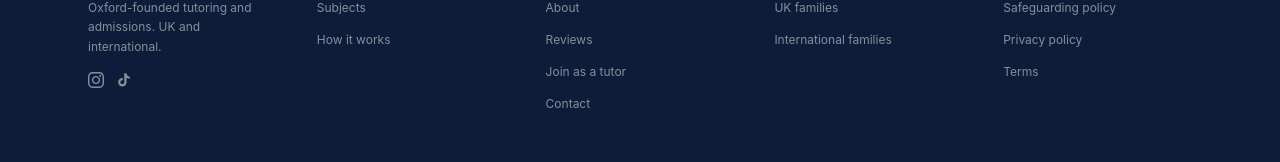
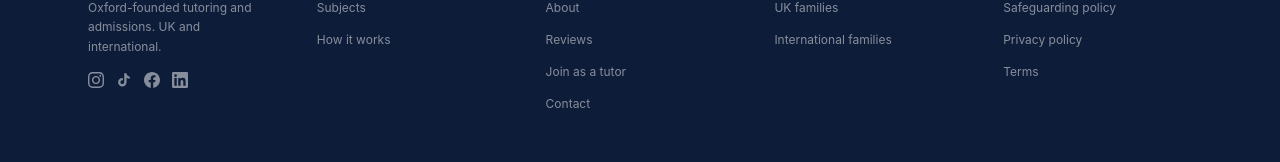
Before and after one commit to scmt1089/tutoringsite, a Next.js app: page / in a window 1280 px wide. Shown: the part 3794-3956 px from the top of the page. Built offline with nearby package versions, Linux system fonts and the light colour scheme.

Commit message:
added facebook and linkedin

```diff
--- a/src/components/layout/Footer.tsx
+++ b/src/components/layout/Footer.tsx
@@ -59,6 +59,28 @@ export default function Footer() {
                   <path d="M19.59 6.69a4.83 4.83 0 01-3.77-4.25V2h-3.45v13.67a2.89 2.89 0 01-2.88 2.5 2.89 2.89 0 01-2.89-2.89 2.89 2.89 0 012.89-2.89c.28 0 .54.04.79.1V9.01a6.33 6.33 0 00-.79-.05 6.34 6.34 0 00-6.34 6.34 6.34 6.34 0 006.34 6.34 6.34 6.34 0 006.33-6.34V8.69a8.27 8.27 0 004.83 1.55V6.79a4.85 4.85 0 01-1.06-.1z"/>
                 </svg>
               </a>
+              <a
+                href="https://www.facebook.com/profile.php?id=61591643414755"
+                target="_blank"
+                rel="noopener noreferrer"
+                aria-label="Facebook"
+                className="hover:text-white/80 transition-colors"
+              >
+                <svg className="w-4 h-4" viewBox="0 0 24 24" fill="currentColor">
+                  <path d="M24 12.073c0-6.627-5.373-12-12-12s-12 5.373-12 12c0 5.99 4.388 10.954 10.125 11.854v-8.385H7.078v-3.47h3.047V9.43c0-3.007 1.792-4.669 4.533-4.669 1.312 0 2.686.235 2.686.235v2.953H15.83c-1.491 0-1.956.925-1.956 1.874v2.25h3.328l-.532 3.47h-2.796v8.385C19.612 23.027 24 18.062 24 12.073z"/>
+                </svg>
+              </a>
+              <a
+                href="https://linkedin.com/company/mindseyeeducation"
+                target="_blank"
+                rel="noopener noreferrer"
+                aria-label="LinkedIn"
+                className="hover:text-white/80 transition-colors"
+              >
+                <svg className="w-4 h-4" viewBox="0 0 24 24" fill="currentColor">
+                  <path d="M20.447 20.452h-3.554v-5.569c0-1.328-.027-3.037-1.852-3.037-1.853 0-2.136 1.445-2.136 2.939v5.667H9.351V9h3.414v1.561h.046c.477-.9 1.637-1.85 3.37-1.85 3.601 0 4.267 2.37 4.267 5.455v6.286zM5.337 7.433a2.062 2.062 0 01-2.063-2.065 2.064 2.064 0 112.063 2.065zm1.782 13.019H3.555V9h3.564v11.452zM22.225 0H1.771C.792 0 0 .774 0 1.729v20.542C0 23.227.792 24 1.771 24h20.451C23.2 24 24 23.227 24 22.271V1.729C24 .774 23.2 0 22.222 0h.003z"/>
+                </svg>
+              </a>
             </div>
           </div>
           {Object.entries(footerLinks).map(([group, links]) => (
```
